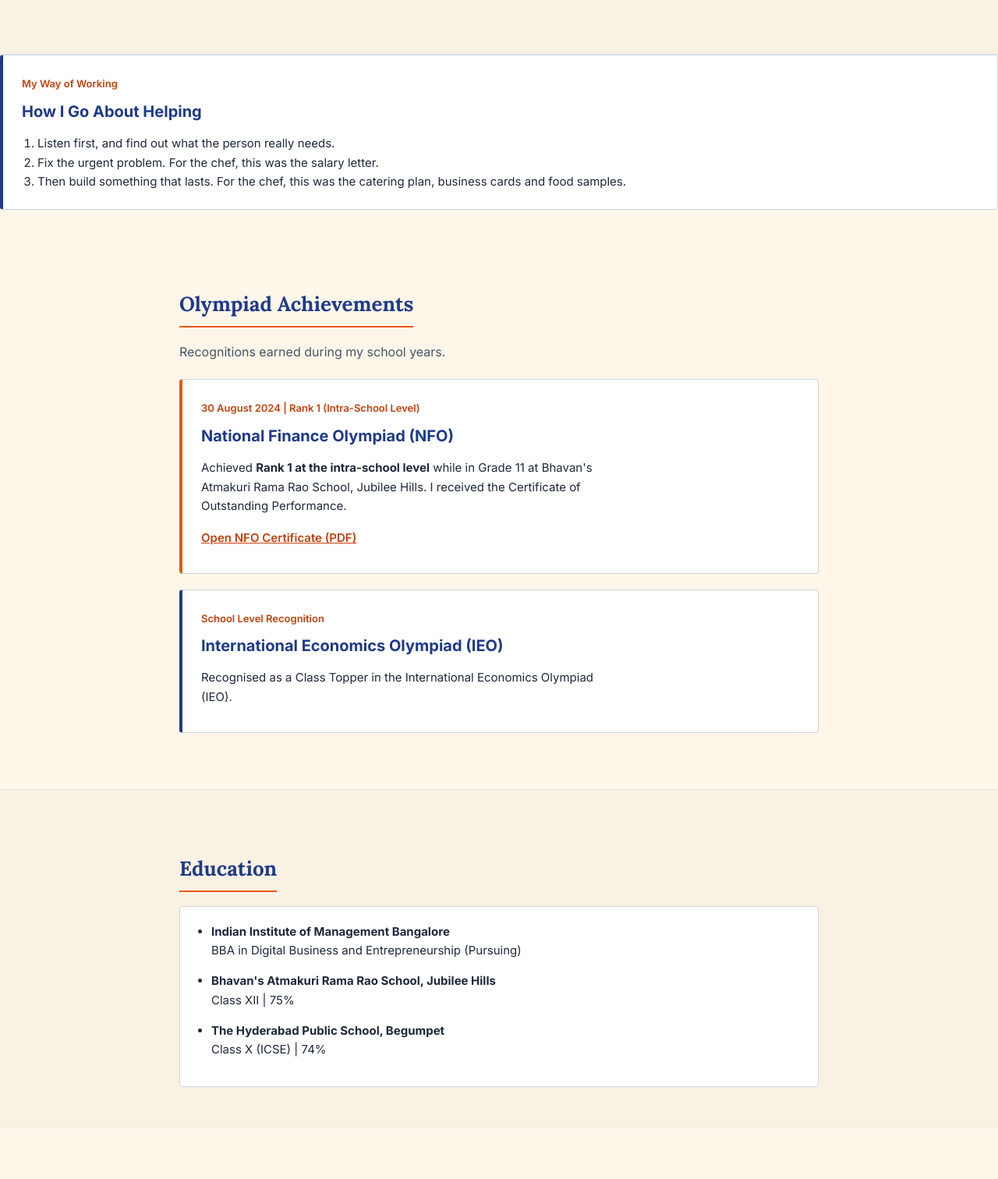
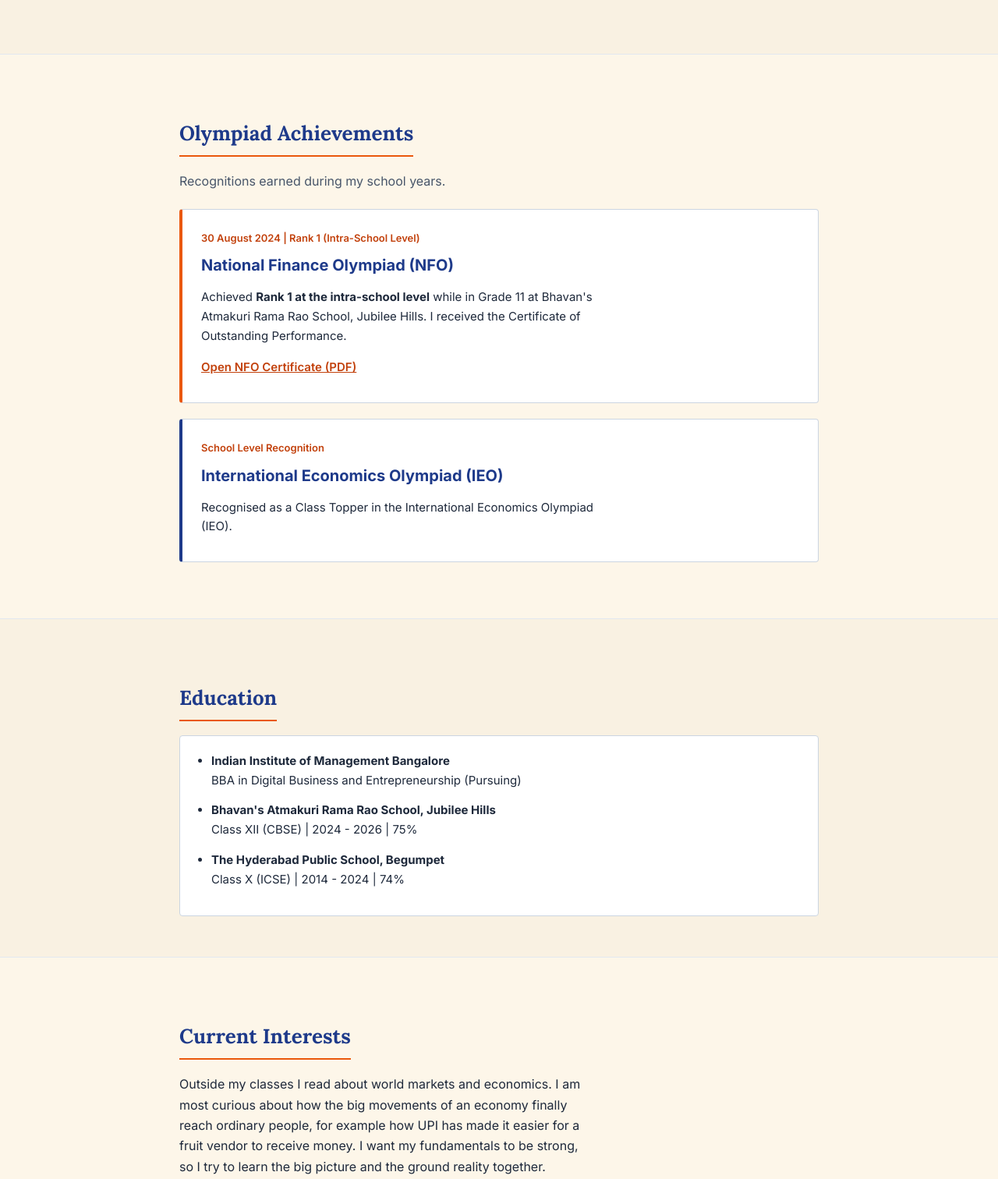
Before and after one commit to eashwarabh-png/Eashwawebdev-project-portfolio, a plain HTML site: page index.html in a window 1280 px wide. Shown: the part 1876-3388 px from the top of the page at 78% size. Drawn offline with Linux system fonts and the light colour scheme.

Commit message:
Add files via upload

```diff
--- a/index.html
+++ b/index.html
@@ -91,16 +91,7 @@
         </article>
       </div>
     </section>
-        <!-- how i help -->
-        <article class="work-card">
-          <span class="tag-badge">My Way of Working</span>
-          <h3>How I Go About Helping</h3>
-          <ol>
-            <li>Listen first, and find out what the person really needs.</li>
-            <li>Fix the urgent problem. For the chef, this was the salary letter.</li>
-            <li>Then build something that lasts. For the chef, this was the catering plan, business cards and food samples.</li>
-          </ol>
-        </article>
+
     <!-- olympiad section -->
     <section id="achievements" class="content-section">
       <div class="container">
@@ -140,11 +131,11 @@
             </li>
             <li>
               <strong>Bhavan's Atmakuri Rama Rao School, Jubilee Hills</strong><br/>
-              Class XII | 75%
+              Class XII (CBSE) | 2024 - 2026 | 75%
             </li>
             <li>
               <strong>The Hyderabad Public School, Begumpet</strong><br>
-              Class X (ICSE) | 74%
+              Class X (ICSE) | 2014 - 2024 | 74%
             </li>
           </ul>
         </div>
```
Also changed, not shown: 1 other file.
